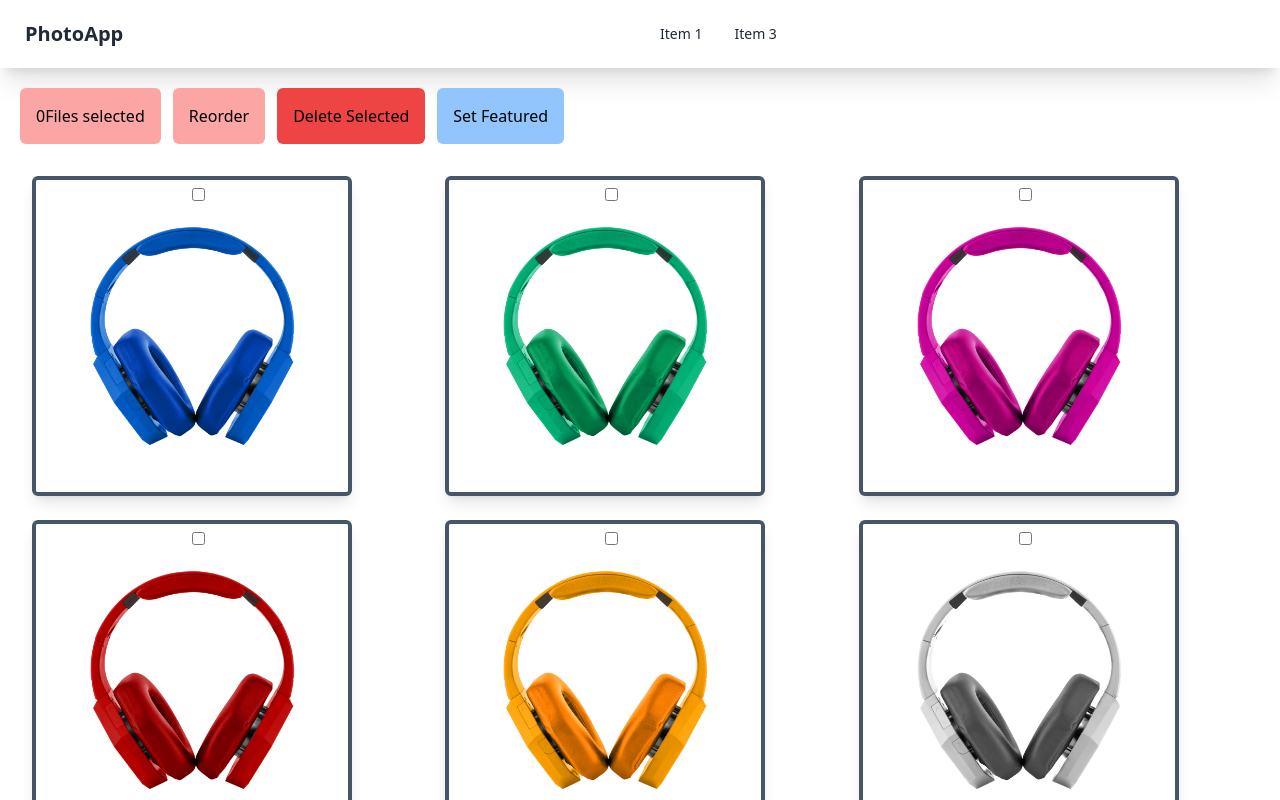
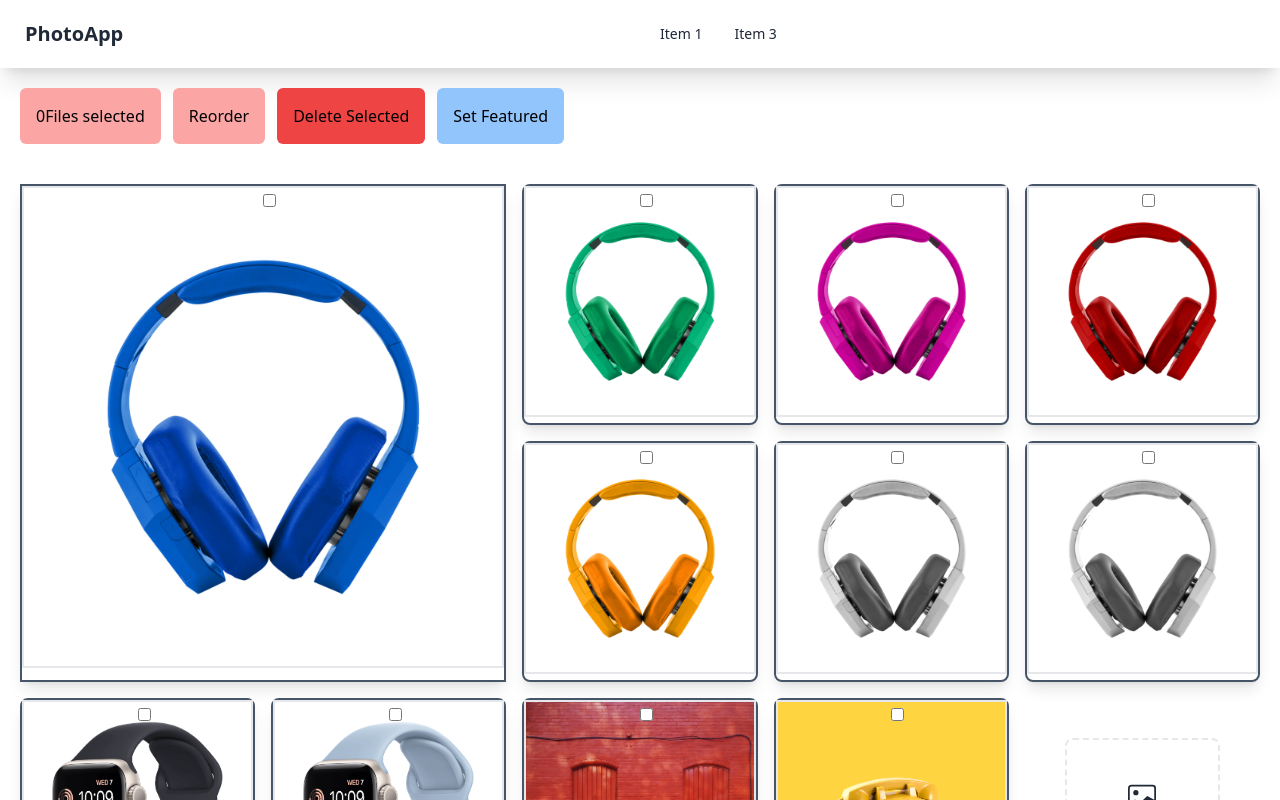
Before and after one commit to Shamimayesmin/Photo-Gallery, a React (Vite) app: page / in a window 1280 px wide. Shown: the top 800 px of the page. Built offline with nearby package versions, Linux system fonts and the light colour scheme.

Commit message:
adding style

```diff
--- a/src/components/pages/ImageGallery.jsx
+++ b/src/components/pages/ImageGallery.jsx
@@ -88,8 +88,9 @@ const ImageGallery = () => {
 				deleteSelectedImages={deleteSelectedImages}
 			/>
 
-			<div
-				className=" grid lg:grid-cols-3 md:grid-cols-2 grid-cols-1 gap-6 m-8"
+			<section className="h-full w-full p-5">
+            <div
+				className="grid lg:grid-cols-5 md:grid-cols-3 grid-cols-1 gap-4"
 				onDragOver={handleDragOver}
 			>
 				{images.map((item, index) => (
@@ -109,6 +110,7 @@ const ImageGallery = () => {
 				{/* last section */}
 				<DragAndDrop handleFileChange={handleFileChange} />
 			</div>
+            </section>
 		</>
 	);
 };
--- a/src/components/pages/SingleImage.jsx
+++ b/src/components/pages/SingleImage.jsx
@@ -22,10 +22,13 @@ const SingleImage = ({
 	// console.log(item);
 	// const { image, id } = item;
 	const isSelected = selectedImages.includes(item?.id);
-
+	const isFeatured = index === 0;
 	// let imageSource = item?.image || item?.id; // Assume it's an original image
 	let imageSource = item?.photo || item?.image || item?.id;
-	// Check if the item has a photo property (Blob URL)
+	const imageClasses = isFeatured
+    ? "w-full h-full lg:col-span-2 lg:row-span-2 md:col-span-2 md:row-span-2 border-2" // Larger size for the featured image w-full h-full border-2 rounded-lg col-start-1 col-end-3
+    : "col-span-1 w-full h-full  border-2 rounded-lg"; // Smaller size for the regular images lg:w-40 lg:h-40 md:w-full md:h-full  border-2 rounded-lg
+
 
 	// if (item?.photo) {
 	// 	imageSource = item?.photo;
@@ -33,17 +36,23 @@ const SingleImage = ({
 
 	//className="card card-compact w-80 relative shadow-lg bg-white rounded-md hover:brightness-50 border-4 border-slate-600"
 
+
 	return (
-		<div>
-			<div
+		<div
 				key={index}
 				draggable
 				onDragStart={(e) => onDragStart(e, index)}
 				onDragEnd={onDragEnd}
 				onDrop={onDrop}
-				className={`card card-compact w-80 relative shadow-lg bg-white rounded-md hover:brightness-50 border-4 border-slate-600 ${
+				// className={`relative shadow-lg bg-white rounded-md hover:brightness-50 border-4 border-slate-600 ${
+				// 	isDragging ? "opacity-50" : ""
+				// } ${index === 0 ? " md:col-span-2 md:row-span-2" : " col-span-1"}`}
+
+
+				className={`group relative shadow-lg hover:brightness-50 border-2 border-slate-600 ${
 					isDragging ? "opacity-50" : ""
-				}`}
+				  } ${imageClasses}`}
+
 			>
 				<button onClick={() => handleImageSelect(item?.id)}>
 					<input
@@ -51,13 +60,11 @@ const SingleImage = ({
 						type="checkbox"
 						checked={isSelected}
 					/>
-					<figure>
-						<img
-							className="rounded-sm"
-							src={imageSource}
-							alt={`Image ${item?.id}`}
-						/>
-					</figure>
+					<img
+						className="h-full w-full border-2"
+						src={imageSource}
+						alt={`Image ${item?.id}`}
+					/>
 				</button>
 				{/* <SampleTwo
 					isDrag={isDrag}
@@ -65,7 +72,6 @@ const SingleImage = ({
 					imageSource={imageSource}
 				/> */}
 			</div>
-		</div>
 	);
 };
 
```
